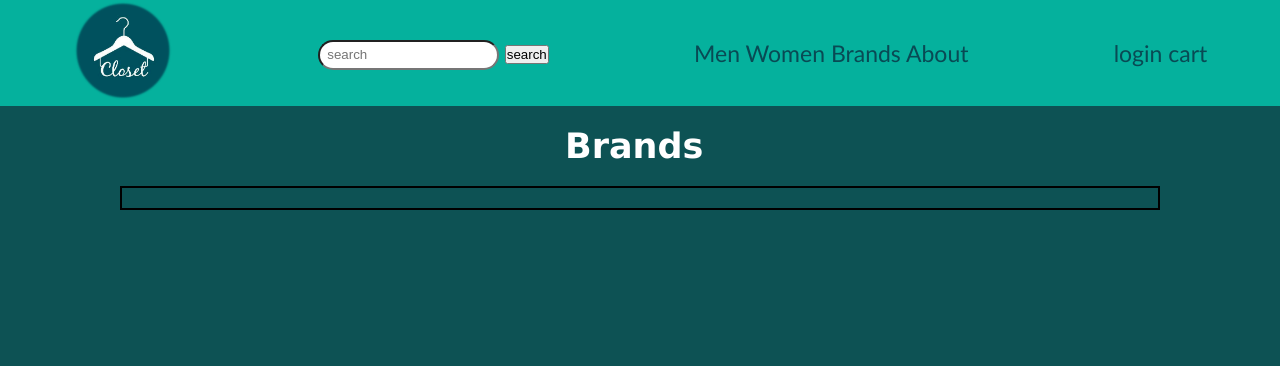
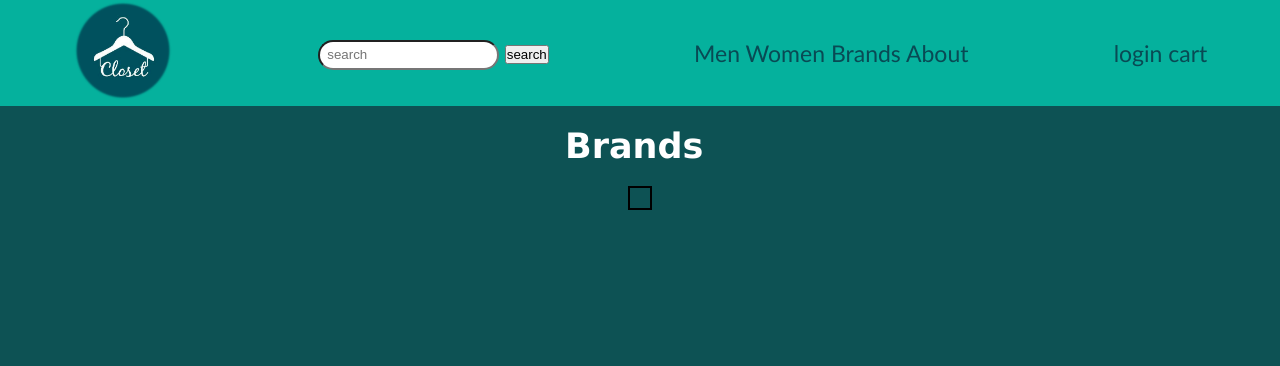
Before and after one commit to LuisJZ2004/clothestore, a Django app: page /brands/ in a window 1280 px wide. Shown: the top 366 px of the page. Run offline with Django 4.2, Linux system fonts and the light colour scheme; data that the repository does not hold is empty.

Commit message:
styles in brands and better pagination

```diff
--- a/clothestore/clothes/templates/clothes/clothing_type.html
+++ b/clothestore/brands/static/brands/css/all_brands_2.css
@@ -1,28 +1,48 @@
-{% extends '../home/base_layout.html' %}
-{% load static %}
-{% block styles %}
-<link rel="stylesheet" href="{% static 'clothes/css/clothing_type_2.css' %}" type="text/css">
-{% endblock styles %}
-{% block content %}
-    <div class="main-div">
-        <div class="main-content">
-            {% for clothing_type in clothing_types %}
-                <div class="clothing-type">
-                    <a href="{% url 'clothes:pledge_list_path' clothing_type.gender clothing_type.slug %}">
-                        <img src={{ clothing_type.image.url }} width="270px">
-                    </a>
+.container {
+    display: flex;
+    flex-direction: column;
+    justify-content: center;
+    align-items: center;
+    padding: 20px;
+    max-width: 1250px;
+    margin: 0 auto;
+}
 
-                    <div class="name">
-                        <a href="{% url 'clothes:pledge_list_path' clothing_type.gender clothing_type.slug %}">
-                            {{clothing_type.name}}
-                        </a>
-                    </div>
-                    {% comment %} {% url 'clothes:' %} {% endcomment %}
-                </div>
-            {% endfor %}
-        </div>
+.container h1 {
+    width: 150px;
+    font-size: 3.5rem;
+    font-family: 'Lucida Sans', 'Lucida Sans Regular', 'Lucida Grande', 'Lucida Sans Unicode', Geneva, Verdana, sans-serif;
+    color: white;
+}
 
-    </div>
-{% endblock content %}
+.container .brands {
+    border: 2px solid black;
+    max-width: 900px;
+    display: flex;
+    justify-content: space-evenly;
+    flex-wrap: wrap;
+    padding: 10px;
+    margin-top: 20px;
+}
 
-{% comment %}  {% endcomment %}
+.container .brands .each-brand {
+    width: 225px;
+    display: flex;
+    flex-direction: column;
+    justify-content: center;
+    align-items: center;
+}
+.container .brands .each-brand img{
+    align-self: center;
+}
+/* .container .brands .each-brand .name {
+    text-align: center;
+    font-size: 2.3rem;
+    text-decoration: none;
+    font-family: 'Gill Sans', 'Gill Sans MT', Calibri, 'Trebuchet MS', sans-serif;
+    color:#3597e7
+}
+
+.container .brands .each-brand .name:hover{
+    color: white;
+} */
--- a/clothestore/brands/templates/brands/all_brands.html
+++ b/clothestore/brands/templates/brands/all_brands.html
@@ -1,7 +1,7 @@
 {% extends '../home/base_layout.html' %}
 {% load static %}
 {% block styles %}
-<link rel="stylesheet" href="{% static 'brands/css/all_brands_1.css' %}">
+<link rel="stylesheet" href="{% static 'brands/css/all_brands_2.css' %}">
 {% endblock styles %}
 
 
--- a/clothestore/clothes/views.py
+++ b/clothestore/clothes/views.py
@@ -64,10 +64,15 @@ def clothes_list_view(request, gender, slug):
         query_len = len(pledges)
 
     pledges = remove_duplicates(pledges)
+    page_numbers = range(1, get_pagination_numbers(pledges, 5)+1)
     quantities = QuantityOfAField().get_quantity_of_each_field(pledges, selected_color, selected_size)
 
     if page and page != 0:
+        aux = pledges
         pledges = make_pagination(pledges, page, 5)
+        if not pledges:
+            pledges = make_pagination(aux, 1, 5)
+            page_numbers = range(1, get_pagination_numbers(aux, 5)+1)
     else:
         pledges = make_pagination(pledges, 1, 5)
 
--- a/clothestore/extra_logic/clothes/functions.py
+++ b/clothestore/extra_logic/clothes/functions.py
@@ -4,7 +4,7 @@ def make_pagination(queryset: QuerySet, page_number: int, pagination_number: int
     assert page_number != 0, "you can't paginate from zero"
     return queryset[pagination_number*(page_number-1):(pagination_number*(page_number-1)+pagination_number)]
 
-def get_pagination_numbers(queryset: QuerySet, pagination_number: int):
+def get_pagination_numbers(queryset: list, pagination_number: int):
     final_number = 0
 
     for i in range(1, len(queryset)+1):
```
